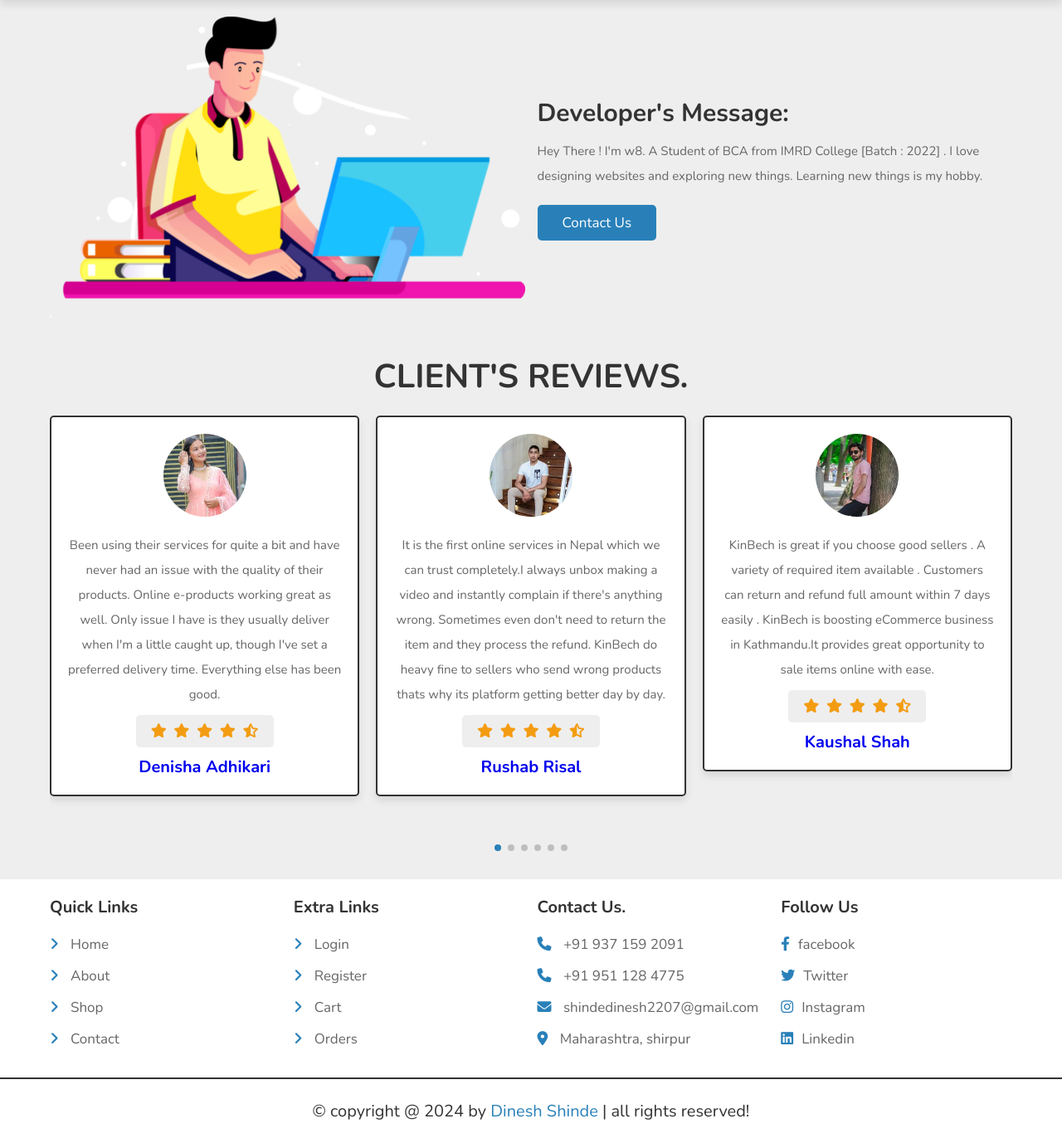
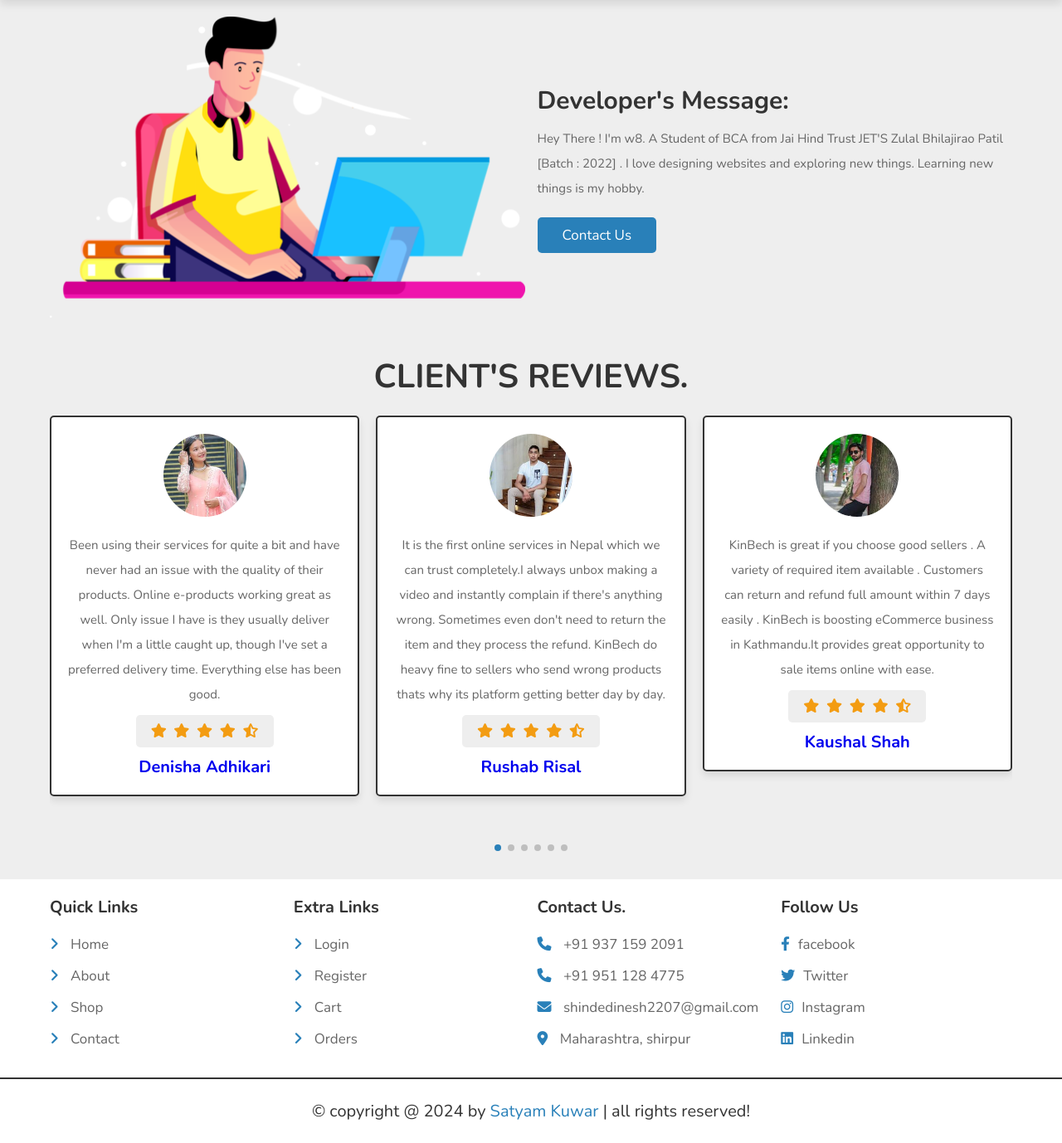
Before and after one commit to dinesh22022004/Commerce, a PHP site: page /about.php in a window 1280 px wide. Shown: the part 74-1452 px from the top of the page at 83% size. Run offline with PHP 8.4, Linux system fonts and the light colour scheme; data that the repository does not hold is empty; some libraries are stand-ins or nearby versions.

Commit message:
add files

```diff
--- a/about.php
+++ b/about.php
@@ -43,7 +43,7 @@
 
       <div class="content">
          <h3>Developer's Message:</h3>
-         <p>Hey There ! I'm w8. A Student of BCA from IMRD College [Batch : 2022] . I love designing websites and exploring new things. Learning new things is my hobby.</p>
+         <p>Hey There ! I'm w8. A Student of BCA from Jai Hind Trust JET'S Zulal Bhilajirao Patil [Batch : 2022] . I love designing websites and exploring new things. Learning new things is my hobby.</p>
 
          <a href="contact.php" class="btn">Contact Us</a>
       </div>
--- a/components/footer.php
+++ b/components/footer.php
@@ -28,14 +28,14 @@
 
       <div class="box">
          <h3>Follow Us</h3>
-         <a href="https://www.facebook.com/harshchaudharynp" target="_blank"><i class="fab fa-facebook-f"></i>facebook</a>
-         <a href="https://twitter.com/HarshCh53587355" target="_blank"><i class="fab fa-twitter"></i>Twitter</a>
-         <a href="https://www.instagram.com/harshchy__/" target="_blank"><i class="fab fa-instagram"></i>Instagram</a>
-         <a href="https://www.linkedin.com/in/dinesh-shinde-8544602a2?utm_source=share&utm_campaign=share_via&utm_content=profile&utm_medium=ios_app" target="_blank"><i class="fab fa-linkedin"></i>Linkedin</a>
+         <a href="https://www.facebook.com" target="_blank"><i class="fab fa-facebook-f"></i>facebook</a>
+         <a href="https://twitter.com" target="_blank"><i class="fab fa-twitter"></i>Twitter</a>
+         <a href="https://www.instagram.com" target="_blank"><i class="fab fa-instagram"></i>Instagram</a>
+         <a href="https://www.linkedin.com/in/satyam-kuwar-503ba7269?utm_source=share&utm_campaign=share_via&utm_content=profile&utm_medium=android_app" target="_blank"><i class="fab fa-linkedin"></i>Linkedin</a>
       </div>
 
    </section>
 
-   <div class="credit">&copy; copyright @ <?= date('Y'); ?> by <span>Dinesh Shinde</span> | all rights reserved!</div>
+   <div class="credit">&copy; copyright @ <?= date('Y'); ?> by <span>Satyam Kuwar</span> | all rights reserved!</div>
 
 </footer>
--- a/home.php
+++ b/home.php
@@ -20,7 +20,7 @@
    <meta charset="UTF-8">
    <meta http-equiv="X-UA-Compatible" content="IE=edge">
    <meta name="viewport" content="width=device-width, initial-scale=1.0">
-   <title>Dinesh Shinde Ecom Store</title>
+   <title>Satyam Kuwar Ecom Store</title>
 
    <link rel="stylesheet" href="https://unpkg.com/swiper@8/swiper-bundle.min.css" />
 
```
